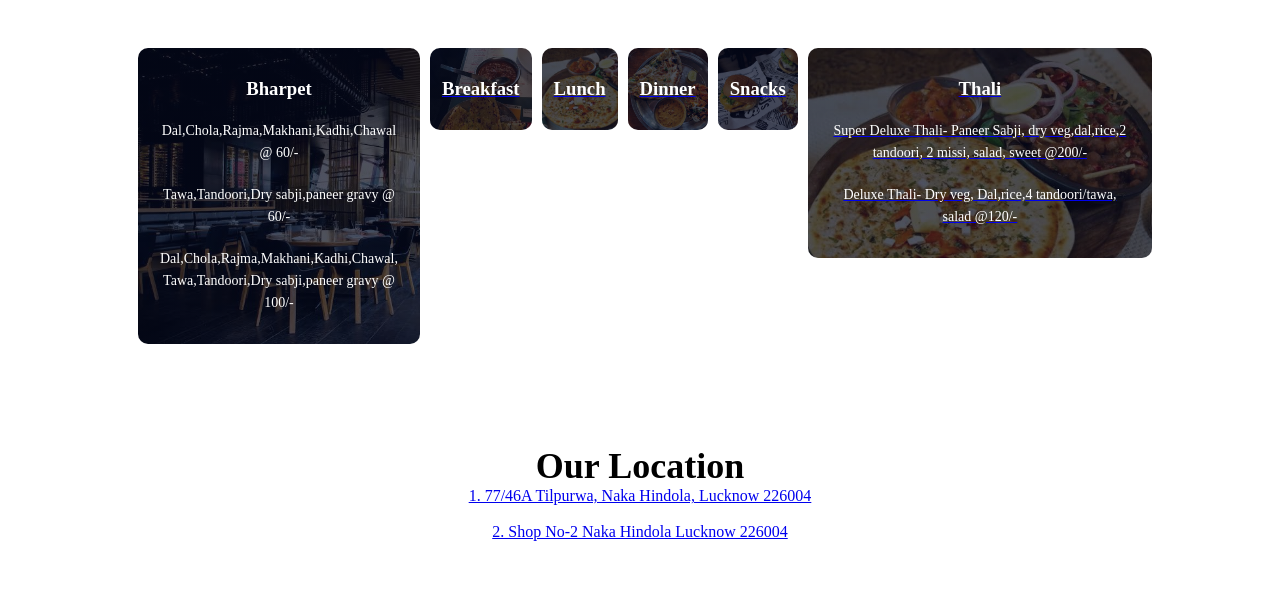
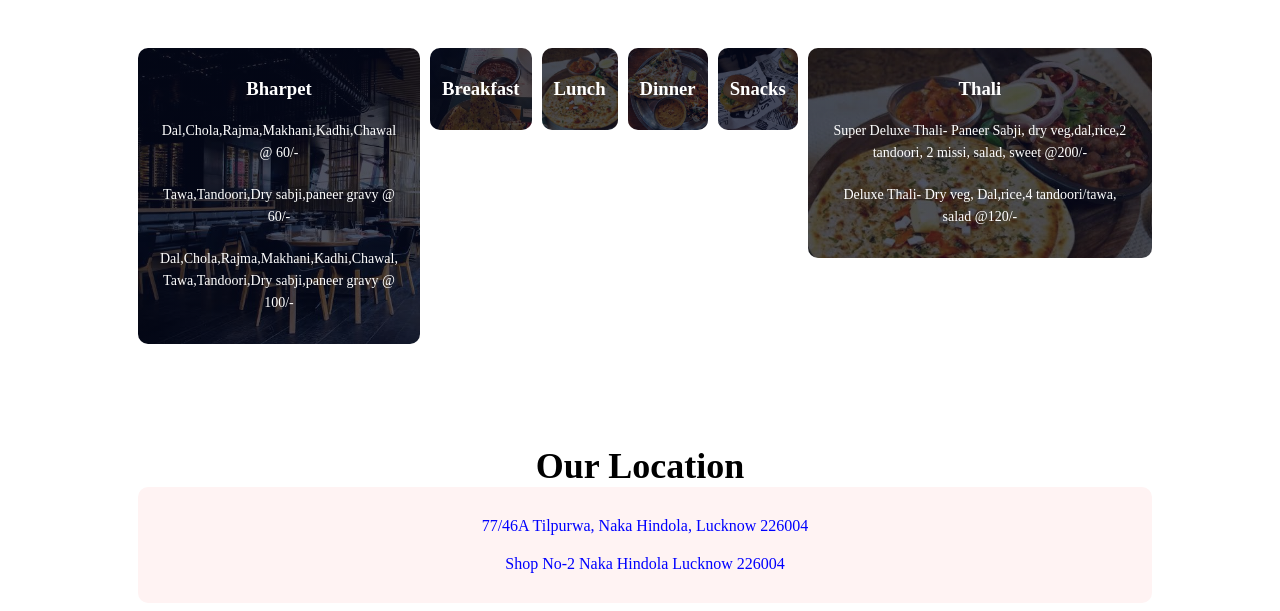
Before and after one commit to Harshil0309/TheSwaad, a plain HTML site: page index.html in a window 1280 px wide. Shown: the part 385-996 px from the top of the page. Before the commit the page ends 944 px from the top, so only its background shows below. Drawn offline with Linux system fonts and the light colour scheme.

Commit message:
location updated

```diff
--- a/index.html
+++ b/index.html
@@ -232,6 +232,17 @@ p{
     color: white;
     word-wrap: break-word;
 }
+.course-col{
+    flex-basis: 31%;
+    background: #fff3f3;
+    border-radius: 10px;
+    margin-bottom: 5%;
+    padding: 20px 12px;
+    box-sizing: border-box;
+    transition: 0.5s;
+    margin-left: 10px;
+    word-wrap: break-word;
+}
 h3{
     text-align: center;
     font-weight: 600;
@@ -297,6 +308,15 @@ h3{
        opacity: 1;
    }
 
+   li{
+    padding: 10px;
+    list-style: none;
+   }
+   a{
+    text-decoration: none;
+    color: blue;
+   }
+
 </style>
 <body>
 	<section class="header">
@@ -358,12 +378,12 @@ h3{
 
     <section class="campus">
         <h1>Our Location</h1>
-        <a href="https://www.google.com/maps/place/Naka+Chouraha,+Subhash+Marg,+Arya+Nagar,+Rajendra+Nagar,+Lucknow,+Uttar+Pradesh+226004/@26.8370709,80.9206685,17z/data=!4m9!1m2!2m1!1snaka+chauraha+lucknow!3m5!1s0x399bfdca81a49b9d:0xadf3ba4972e078d9!8m2!3d26.8370709!4d80.9206685!16s%2Fg%2F1v_slnkn">1. 77/46A Tilpurwa, Naka Hindola, Lucknow 226004</a>
-        <br/>
-        <br/>
-        <a href="https://www.google.com/maps/place/Naka+Chouraha,+Subhash+Marg,+Arya+Nagar,+Rajendra+Nagar,+Lucknow,+Uttar+Pradesh+226004/@26.8370709,80.9206685,17z/data=!4m9!1m2!2m1!1snaka+chauraha+lucknow!3m5!1s0x399bfdca81a49b9d:0xadf3ba4972e078d9!8m2!3d26.8370709!4d80.9206685!16s%2Fg%2F1v_slnkn">2. Shop No-2 Naka Hindola Lucknow 226004</a>
-        <br/>
-        <br/>
+        <div class="course-col">
+        <ul>
+            <li> <a href="https://www.google.com/maps/place/Naka+Chouraha,+Subhash+Marg,+Arya+Nagar,+Rajendra+Nagar,+Lucknow,+Uttar+Pradesh+226004/@26.8370709,80.9206685,17z/data=!4m9!1m2!2m1!1snaka+chauraha+lucknow!3m5!1s0x399bfdca81a49b9d:0xadf3ba4972e078d9!8m2!3d26.8370709!4d80.9206685!16s%2Fg%2F1v_slnkn"> 77/46A Tilpurwa, Naka Hindola, Lucknow 226004</a></li>
+            <li><a href="https://www.google.com/maps/place/Naka+Chouraha,+Subhash+Marg,+Arya+Nagar,+Rajendra+Nagar,+Lucknow,+Uttar+Pradesh+226004/@26.8370709,80.9206685,17z/data=!4m9!1m2!2m1!1snaka+chauraha+lucknow!3m5!1s0x399bfdca81a49b9d:0xadf3ba4972e078d9!8m2!3d26.8370709!4d80.9206685!16s%2Fg%2F1v_slnkn"> Shop No-2 Naka Hindola Lucknow 226004</a></li>
+        </ul>
+    </div>
 
 
     </section>
```
